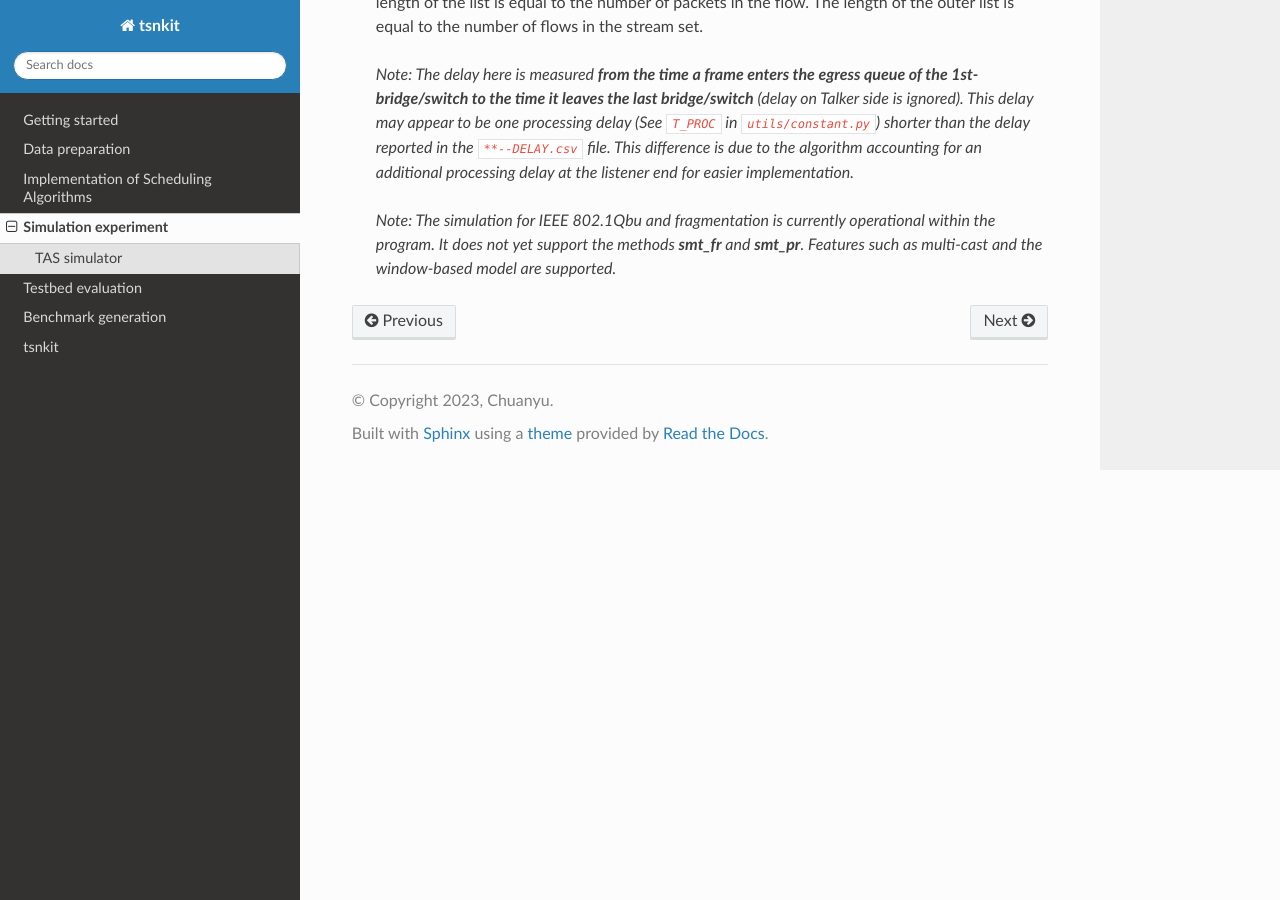
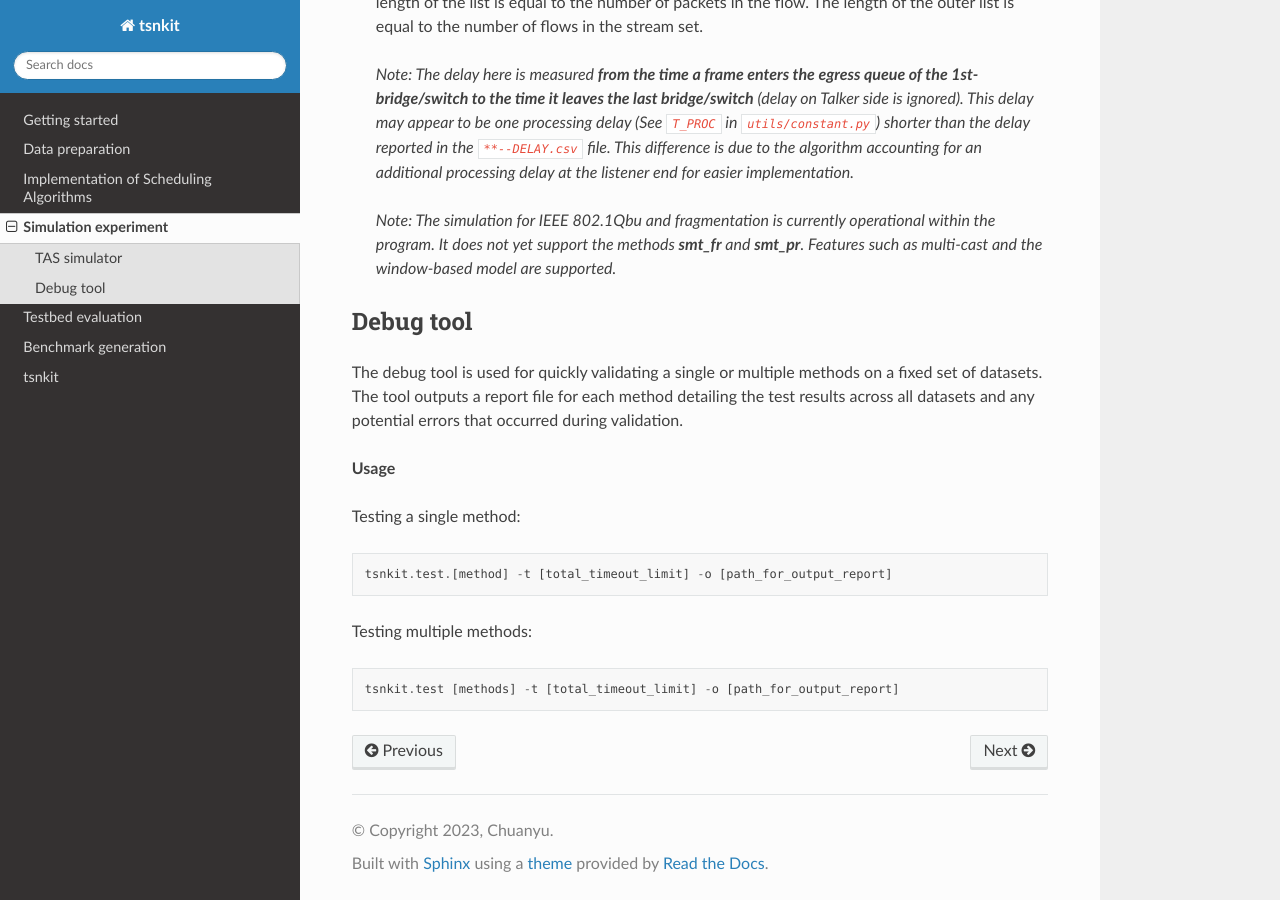
Before and after one commit to ChuanyuXue/tsnkit, a Sphinx documentation site: the page built from doc/source/simulation.md, in a window 1280 px wide and 900 px high, scrolled down 1624 px. Built offline with Sphinx 7.4.7 and the Read the Docs theme 2.0.0, drawn with Linux system fonts in a browser that asks for light colours.

Commit message:
edit debug interface and update documentation

````diff
--- a/doc/source/simulation.md
+++ b/doc/source/simulation.md
@@ -74,3 +74,19 @@ The final log indicates any potential errors and the send/receive times for each
 > *Note: The delay here is measured **from the time a frame enters the egress queue of the 1st-bridge/switch to the time it leaves the last bridge/switch** (delay on Talker side is ignored). This delay may appear to be one processing delay (See `T_PROC` in `utils/constant.py`) shorter than the delay reported in the `**--DELAY.csv` file. This difference is due to the algorithm accounting for an additional processing delay at the listener end for easier implementation.*
 
 > *Note: The simulation for IEEE 802.1Qbu and fragmentation is currently operational within the program. It does not yet support the methods **smt_fr** and **smt_pr**. Features such as multi-cast and the window-based model are supported.*
+
+## Debug tool
+
+The debug tool is used for quickly validating a single or multiple methods on a fixed set of datasets. The tool outputs a report file for each method detailing the test results across all datasets and any potential errors that occurred during validation.
+
+**Usage**
+
+Testing a single method:
+```
+tsnkit.test.[method] -t [total_timeout_limit] -o [path_for_output_report]
+```
+
+Testing multiple methods:
+```
+tsnkit.test [methods] -t [total_timeout_limit] -o [path_for_output_report]
+```
````
Also changed, not shown: 1 other file.
